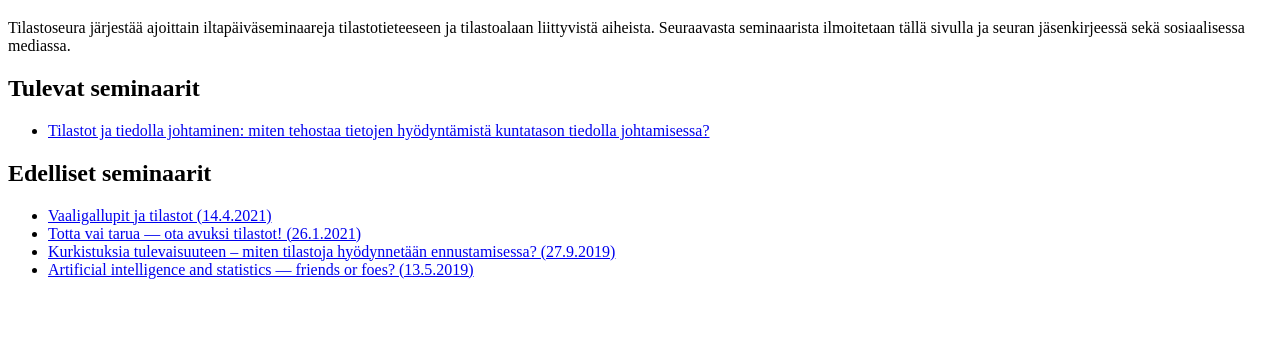
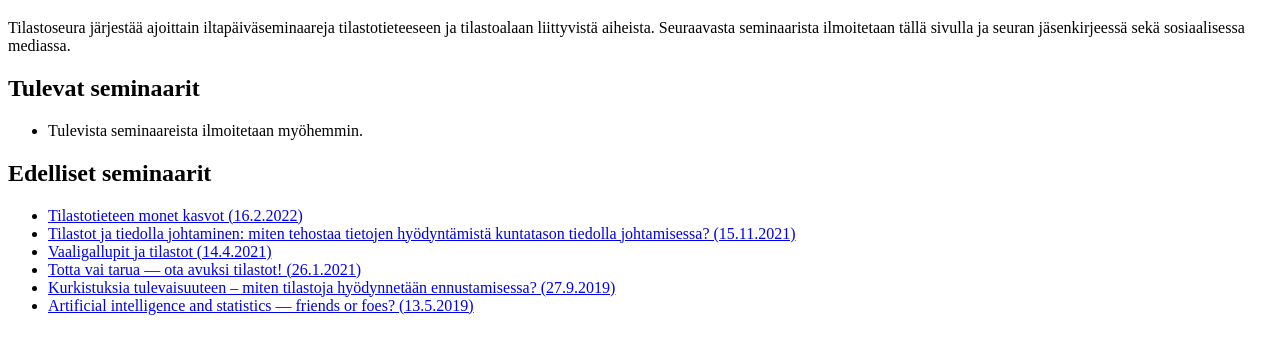
Before and after one commit to tmaklin/tilastoseura.fi, a plain HTML site: page pages/iltapaivaseminaarit.html in a window 1280 px wide. Shown: the part 61-414 px from the top of the page. Drawn offline with Linux system fonts and the light colour scheme.

Commit message:
Seminaarisivun päivitys

```diff
--- a/pages/iltapaivaseminaarit.html
+++ b/pages/iltapaivaseminaarit.html
@@ -16,12 +16,14 @@
 	<h2>Tulevat seminaarit</h2>
 	<p>
 	  <ul>
-	    <li><a href="/pages/iltapaivaseminaarit/iltapaivaseminaari-2021-11-15.html">Tilastot ja tiedolla johtaminen: miten tehostaa tietojen hyödyntämistä kuntatason tiedolla johtamisessa?</a></li>
+	    <li>Tulevista seminaareista ilmoitetaan myöhemmin.</li>
 	  </ul>
 	</p>
 	<h2>Edelliset seminaarit</h2>
 	<p>
 	  <ul>
+            <li><a href="/pages/iltapaivaseminaarit/iltapaivaseminaari-2022-02-16.html">Tilastotieteen monet kasvot (16.2.2022)</a></li>
+            <li><a href="/pages/iltapaivaseminaarit/iltapaivaseminaari-2021-11-15.html">Tilastot ja tiedolla johtaminen: miten tehostaa tietojen hyödyntämistä kuntatason tiedolla johtamisessa? (15.11.2021)</a></li>
  	    <li><a href="/pages/iltapaivaseminaarit/iltapaivaseminaari-2021-04-14.html">Vaaligallupit ja tilastot (14.4.2021)</a></li>
  	    <li><a href="/pages/iltapaivaseminaarit/iltapaivaseminaari-2021-01-26.html">Totta vai tarua — ota avuksi tilastot! (26.1.2021)</a></li>
  	    <li><a href="/pages/iltapaivaseminaarit/iltapaivaseminaari-2019-09-27.html">Kurkistuksia tulevaisuuteen – miten tilastoja hyödynnetään ennustamisessa? (27.9.2019)</a></li>
```
